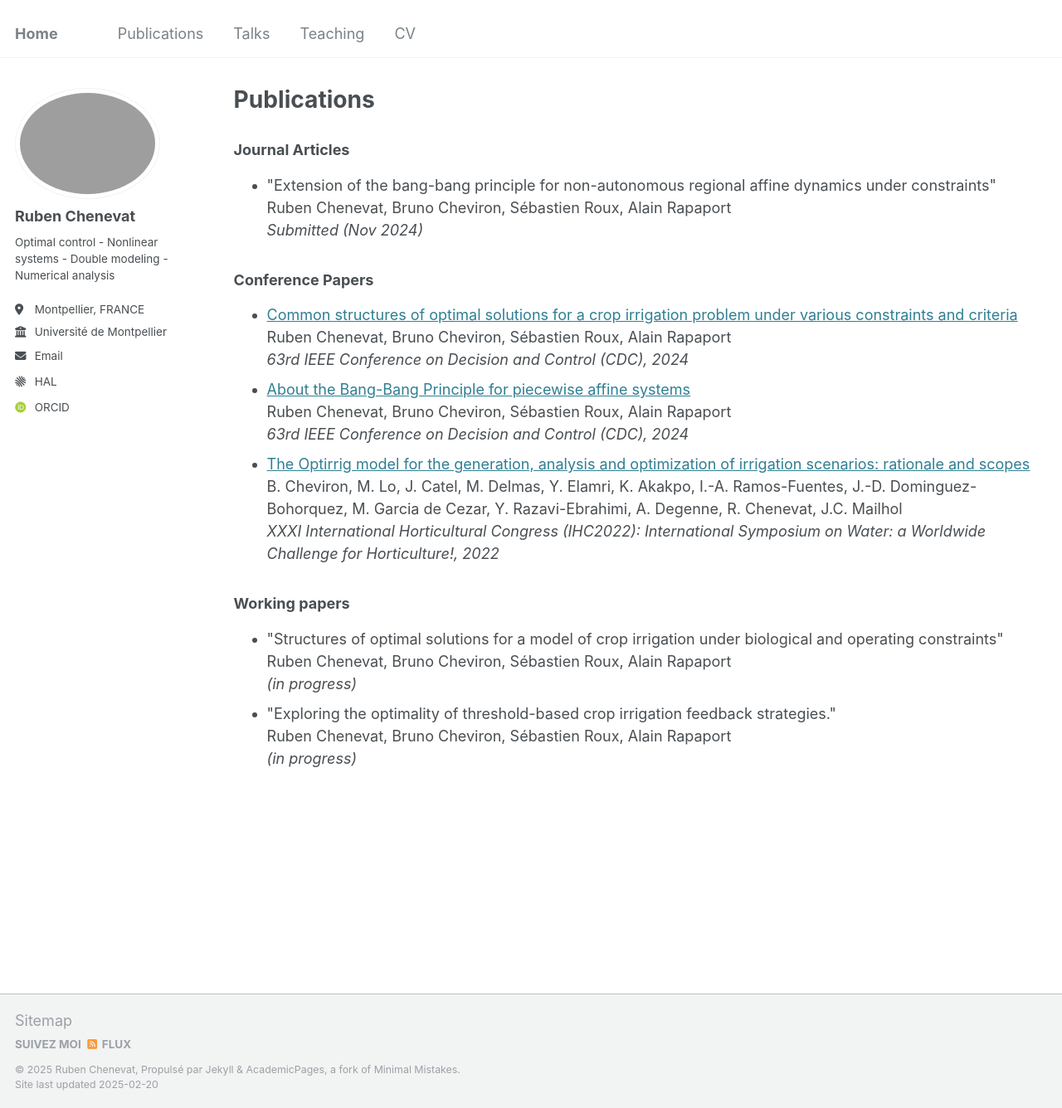
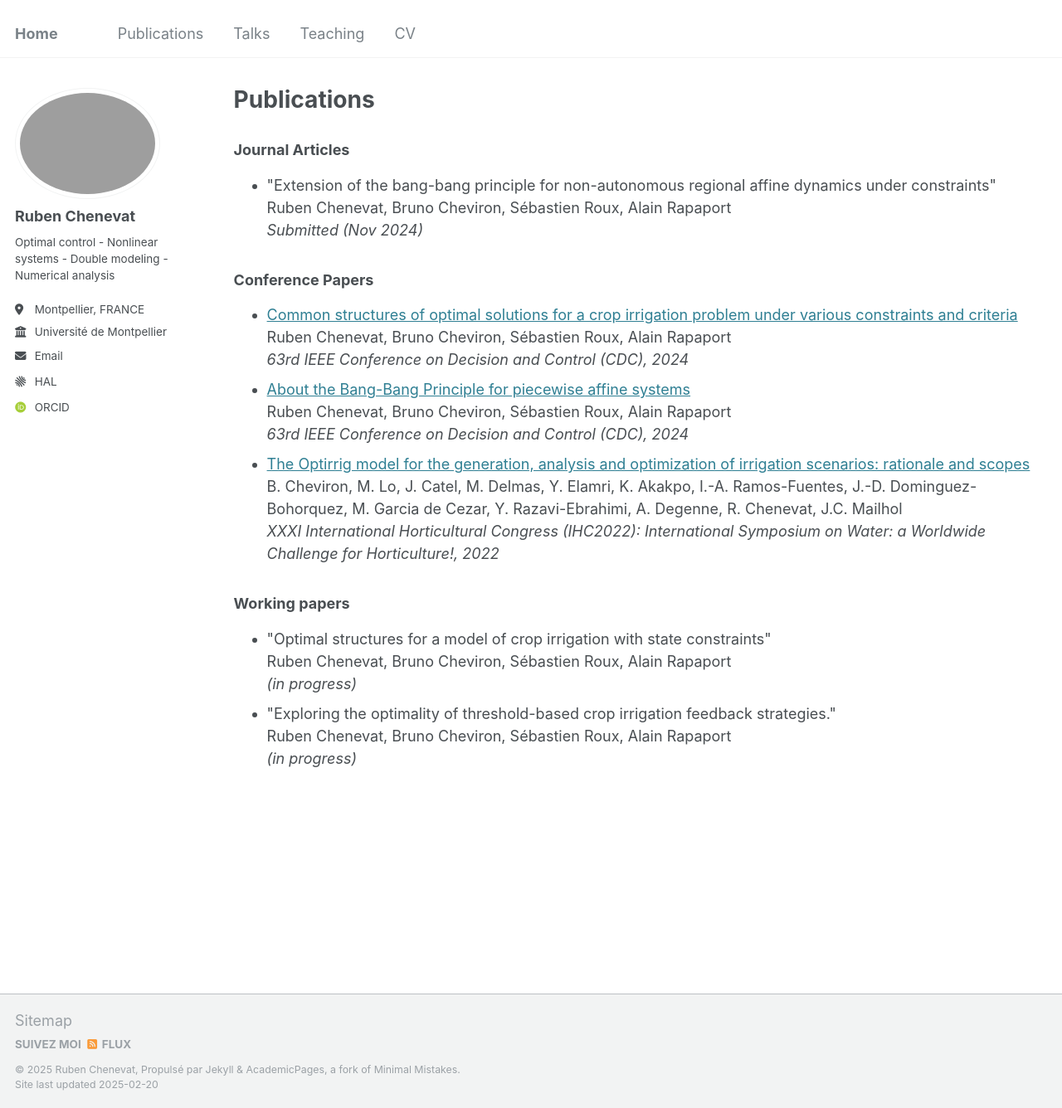
Before and after one commit to rubenchenevat/rubenchenevat.github.io, a Jekyll site: the page built from _pages/publications.html, in a window 1280 px wide and 1336 px high. Shown: the whole window at 83% size. Built offline with Jekyll 4.4.1, drawn with Linux system fonts in a browser that asks for light colours; some web fonts are replaced.

Commit message:
Update publications.html

```diff
--- a/_pages/publications.html
+++ b/_pages/publications.html
@@ -69,7 +69,7 @@ author_profile: true
 
 <ul>
     <li>
-        "Structures of optimal solutions for a model of crop irrigation under biological and operating constraints"<br>
+        "Optimal structures for a model of crop irrigation with state constraints"<br>
         Ruben Chenevat, Bruno Cheviron, Sébastien Roux, Alain Rapaport<br>
         <em>(in progress)</em>
     </li>
```
